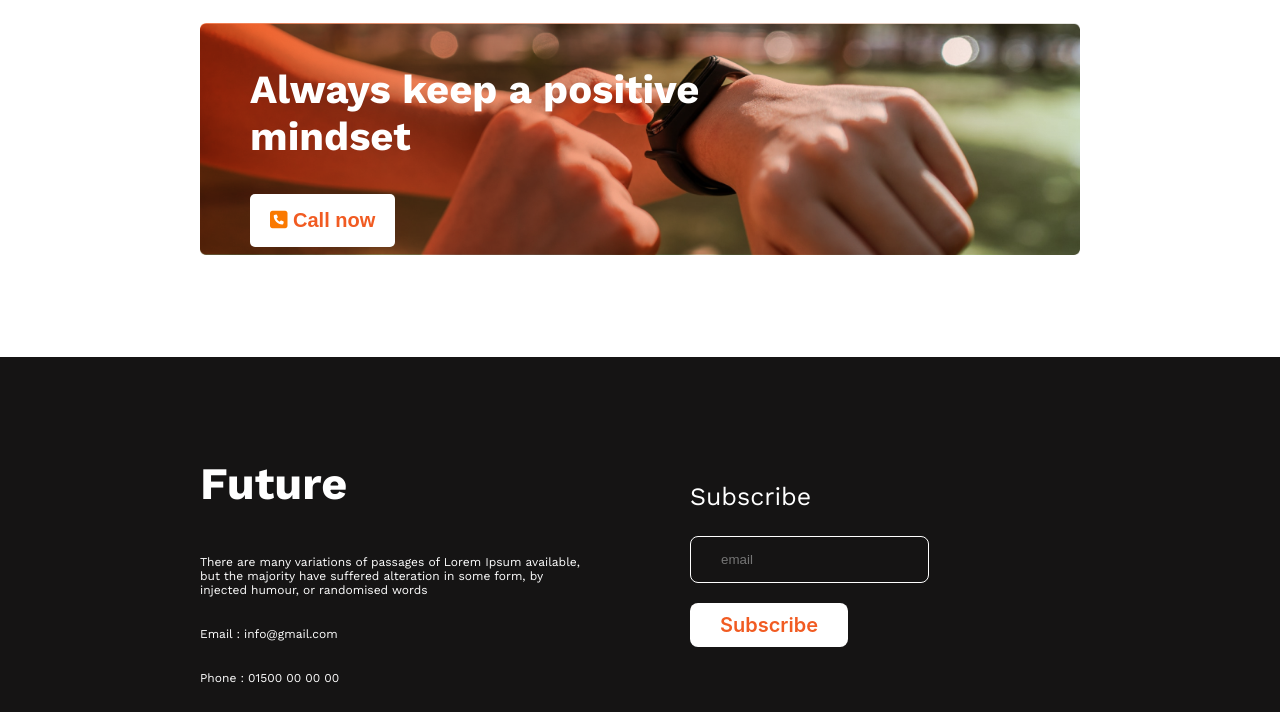
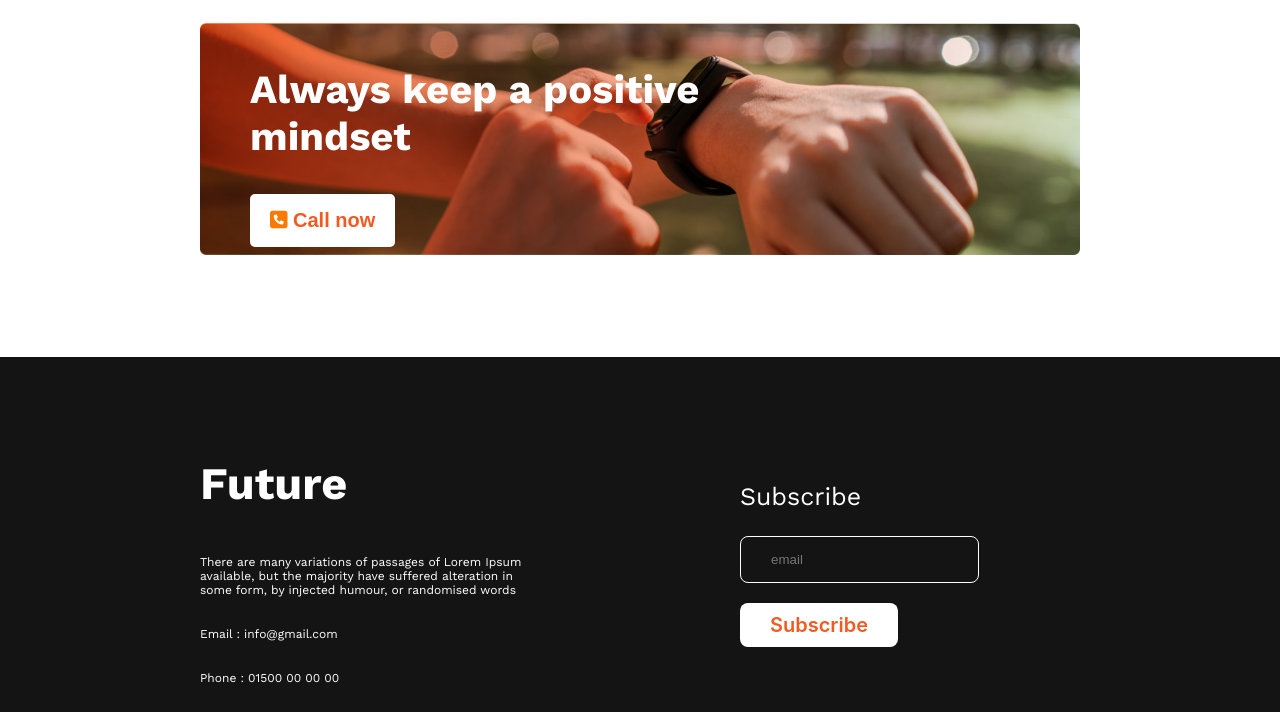
Before and after one commit to Shihab0077/new-year-new-me, a plain HTML site: page index.html in a window 1280 px wide. Shown: the part 2188-2900 px from the top of the page. Drawn offline with nearby package versions, Linux system fonts and the light colour scheme.

Commit message:
footer style merged

```diff
--- a/style/year.css
+++ b/style/year.css
@@ -134,7 +134,7 @@ padding: 15px 20px
     padding: 100px 200px;
     color: #FFF;
     display: flex;
-    gap: 100px;
+    gap: 200px;
     background-color: #151414
 
 }
```
